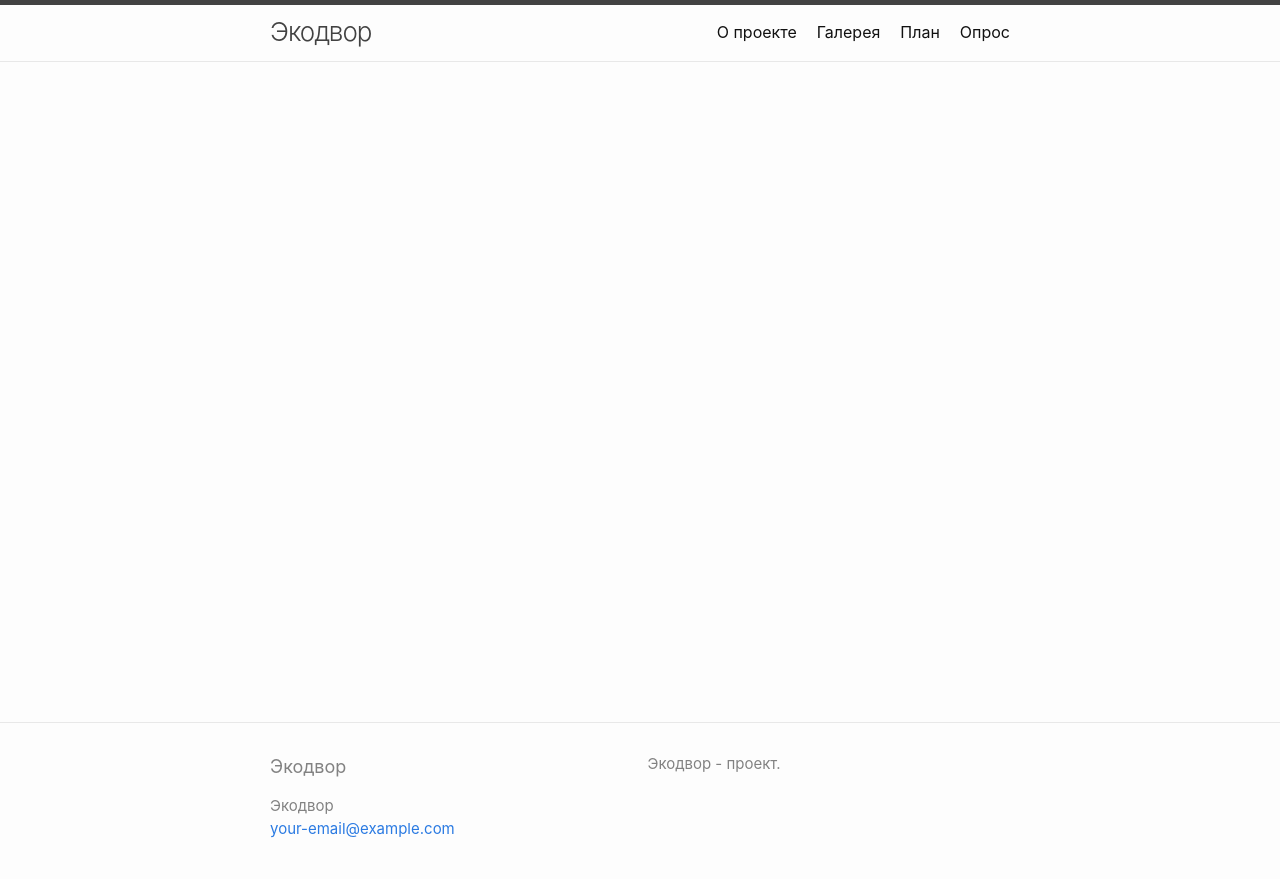
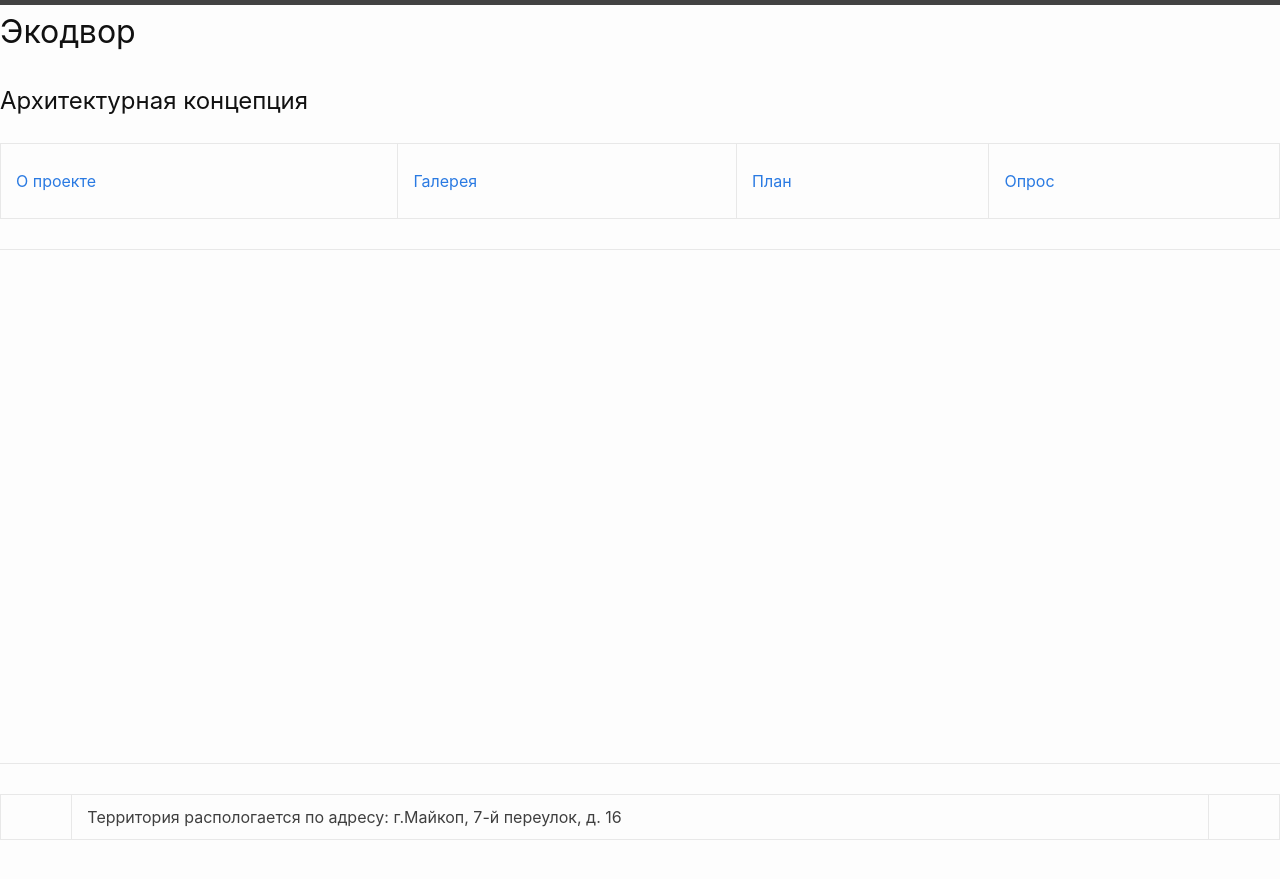
Before and after one commit to laylatoff/laylatoff.github.io, a Jekyll site: the page built from index.md, in a window 1280 px wide. Shown: the top 879 px of the page. Built offline with Jekyll 4.4.1, drawn with Linux system fonts in a browser that asks for light colours.

Commit message:
Page parts templates changed

```diff
--- a/_includes/footer.html
+++ b/_includes/footer.html
@@ -1,34 +1,9 @@
 <footer class="site-footer h-card">
-  <data class="u-url" href="{{ "/" | relative_url }}"></data>
-
-  <div class="wrapper">
-
-    <div class="footer-col-wrapper">
-      <div class="footer-col one-half">
-      <h2 class="footer-heading">{{ site.title | escape }}</h2>
-        <ul class="contact-list">
-          <li class="p-name">
-            {%- if site.author -%}
-              {{ site.author | escape }}
-            {%- else -%}
-              {{ site.title | escape }}
-            {%- endif -%}
-            </li>
-            {%- if site.email -%}
-            <li><a class="u-email" href="mailto:{{ site.email }}">{{ site.email }}</a></li>
-            {%- endif -%}
-        </ul>
-      </div>
-
-      <div class="footer-col one-half">
-        <p>{{- site.description | escape -}}</p>
-      </div>
-
-      <div class="social-links">
-        {%- include social.html -%}
-      </div>
-    </div>
-
-  </div>
-
+  <table>
+    <tr>
+      <td>&nbsp;</td>
+      <td class="address">Территория распологается по адресу: г.Майкоп, 7-й переулок, д. 16</td>
+      <td>&nbsp;</td>
+    </tr>
+  </table>
 </footer>
--- a/_includes/head.html
+++ b/_includes/head.html
@@ -4,8 +4,6 @@
   <meta name="viewport" content="width=device-width, initial-scale=1">
   {%- seo -%}
   <link rel="stylesheet" href="{{ "/assets/css/style.css" | relative_url }}">
+  <link rel="shortcut icon" type="images/x-icon" href="assets/icon.png">
   {%- feed_meta -%}
-  {%- if jekyll.environment == 'production' and site.google_analytics -%}
-    {%- include google-analytics.html -%}
-  {%- endif -%}
 </head>
--- a/_includes/header.html
+++ b/_includes/header.html
@@ -1,31 +1,15 @@
 <header class="site-header">
-
-  <div class="wrapper">
-    {%- assign default_paths = site.pages | map: "path" -%}
-    {%- assign page_paths = site.header_pages | default: default_paths -%}
-    {%- assign titles_size = site.pages | map: 'title' | join: '' | size -%}
-    <a class="site-title" rel="author" href="{{ "/" | relative_url }}">{{ site.title | escape }}</a>
-
-    {%- if titles_size > 0 -%}
-      <nav class="site-nav">
-        <input type="checkbox" id="nav-trigger" class="nav-trigger" />
-        <label for="nav-trigger">
-          <span class="menu-icon">
-            <svg viewBox="0 0 18 15" width="18px" height="15px">
-              <path d="M18,1.484c0,0.82-0.665,1.484-1.484,1.484H1.484C0.665,2.969,0,2.304,0,1.484l0,0C0,0.665,0.665,0,1.484,0 h15.032C17.335,0,18,0.665,18,1.484L18,1.484z M18,7.516C18,8.335,17.335,9,16.516,9H1.484C0.665,9,0,8.335,0,7.516l0,0 c0-0.82,0.665-1.484,1.484-1.484h15.032C17.335,6.031,18,6.696,18,7.516L18,7.516z M18,13.516C18,14.335,17.335,15,16.516,15H1.484 C0.665,15,0,14.335,0,13.516l0,0c0-0.82,0.665-1.483,1.484-1.483h15.032C17.335,12.031,18,12.695,18,13.516L18,13.516z"/>
-            </svg>
-          </span>
-        </label>
-
-        <div class="trigger">
-          {%- for path in page_paths -%}
-            {%- assign my_page = site.pages | where: "path", path | first -%}
-            {%- if my_page.title -%}
-            <a class="page-link" href="{{ my_page.url | relative_url }}">{{ my_page.title | escape }}</a>
-            {%- endif -%}
-          {%- endfor -%}
-        </div>
-      </nav>
-    {%- endif -%}
-  </div>
+  <h1>Экодвор</h1>
+  <h2>Архитектурная концепция</h2>
+  <nav>
+    <table class="nav">
+      <tr>
+        {%- if site.pages.size > 0 -%}
+        {%- for page in site.pages -%}
+	<td><a href="{{ page.url | absolute_url }}">{{ page.title }}</a></td>
+        {%- endfor -%}
+        {%- endif -%}
+      </tr>
+    </table>
+  </nav>
 </header>
--- a/_includes/social.html
+++ /dev/null
@@ -1,18 +0,0 @@
-{%- assign social = site.minima.social_links -%}
-
-<ul class="social-media-list">
-  {%- if social.dribbble -%}<li><a href="https://dribbble.com/{{ social.dribbble | cgi_escape | escape }}" title="{{ social.dribbble | escape }}"><svg class="svg-icon grey"><use xlink:href="{{ '/assets/minima-social-icons.svg#dribbble' | relative_url }}"></use></svg></a></li>{%- endif -%}
-  {%- if social.facebook -%}<li><a href="https://www.facebook.com/{{ social.facebook | cgi_escape | escape }}" title="{{ social.facebook | escape }}"><svg class="svg-icon grey"><use xlink:href="{{ '/assets/minima-social-icons.svg#facebook' | relative_url }}"></use></svg></a></li>{%- endif -%}
-  {%- if social.flickr -%}<li><a href="https://www.flickr.com/photos/{{ social.flickr | cgi_escape | escape }}" title="{{ social.flickr | escape }}"><svg class="svg-icon grey"><use xlink:href="{{ '/assets/minima-social-icons.svg#flickr' | relative_url }}"></use></svg></a></li>{%- endif -%}
-  {%- if social.github -%}<li><a href="https://github.com/{{ social.github | cgi_escape | escape }}" title="{{ social.github | escape }}"><svg class="svg-icon grey"><use xlink:href="{{ '/assets/minima-social-icons.svg#github' | relative_url }}"></use></svg></a></li>{%- endif -%}
-  {%- if social.instagram -%}<li><a href="https://www.instagram.com/{{ social.instagram | cgi_escape | escape }}" title="{{ social.instagram | escape }}"><svg class="svg-icon grey"><use xlink:href="{{ '/assets/minima-social-icons.svg#instagram' | relative_url }}"></use></svg></a></li>{%- endif -%}
-  {%- if social.linkedin -%}<li><a href="https://www.linkedin.com/in/{{ social.linkedin | cgi_escape | escape }}" title="{{ social.linkedin | escape }}"><svg class="svg-icon grey"><use xlink:href="{{ '/assets/minima-social-icons.svg#linkedin' | relative_url }}"></use></svg></a></li>{%- endif -%}
-  {%- if social.pinterest -%}<li><a href="https://www.pinterest.com/{{ social.pinterest | cgi_escape | escape }}" title="{{ social.pinterest | escape }}"><svg class="svg-icon grey"><use xlink:href="{{ '/assets/minima-social-icons.svg#pinterest' | relative_url }}"></use></svg></a></li>{%- endif -%}
-  {%- for mst in social.mastodon -%}{%- if mst.username and mst.instance -%}<li><a rel="me" href="https://{{ mst.instance | cgi_escape | escape}}/@{{mst.username}}" title="{{ mst.username | escape }}"><svg class="svg-icon grey"><use xlink:href="{{ '/assets/minima-social-icons.svg#mastodon' | relative_url }}"></use></svg></a></li>{%- endif -%}{%- endfor -%}
-  {%- if social.twitter -%}<li><a href="https://twitter.com/{{ social.twitter | cgi_escape | escape }}" title="{{ social.twitter | escape }}"><svg class="svg-icon grey"><use xlink:href="{{ '/assets/minima-social-icons.svg#twitter' | relative_url }}"></use></svg></a></li>{%- endif -%}
-  {%- if social.youtube -%}<li><a href="https://www.youtube.com/{{ social.youtube | cgi_escape | escape }}" title="{{ social.youtube | escape }}"><svg class="svg-icon grey"><use xlink:href="{{ '/assets/minima-social-icons.svg#youtube' | relative_url }}"></use></svg></a></li>{%- endif -%}
-  {%- if social.youtube_channel -%}<li><a href="https://www.youtube.com/channel/{{ social.youtube_channel | cgi_escape | escape }}" title="{{ social.youtube_channel_name | escape | default: 'YouTube' }}"><svg class="svg-icon grey"><use xlink:href="{{ '/assets/minima-social-icons.svg#youtube' | relative_url }}"></use></svg></a></li>{%- endif -%}
-  {%- if social.telegram -%}<li><a href="https://t.me/{{ social.telegram | cgi_escape | escape }}" title="{{ social.telegram | escape }}"><svg class="svg-icon grey"><use xlink:href="{{ '/assets/minima-social-icons.svg#telegram' | relative_url }}"></use></svg></a></li>{%- endif -%}
-  {%- if social.microdotblog -%}<li><a rel="me" href="https://micro.blog/{{ social.microdotblog | cgi_escape | escape }}" title="{{ social.microdotblog | escape }}"><svg class="svg-icon grey"><use xlink:href="{{ '/assets/minima-social-icons.svg#microdotblog' | relative_url }}"></use></svg></a></li>{%- endif -%}
-  {%- if social.rss -%}<li><a href="{{ 'feed.xml' | relative_url }}" title="{{ social.rss | escape }}"><svg class="svg-icon grey"><use xlink:href="{{ '/assets/minima-social-icons.svg#rss' | relative_url }}"></use></svg></a></li>{%- endif -%}
-</ul>
```
